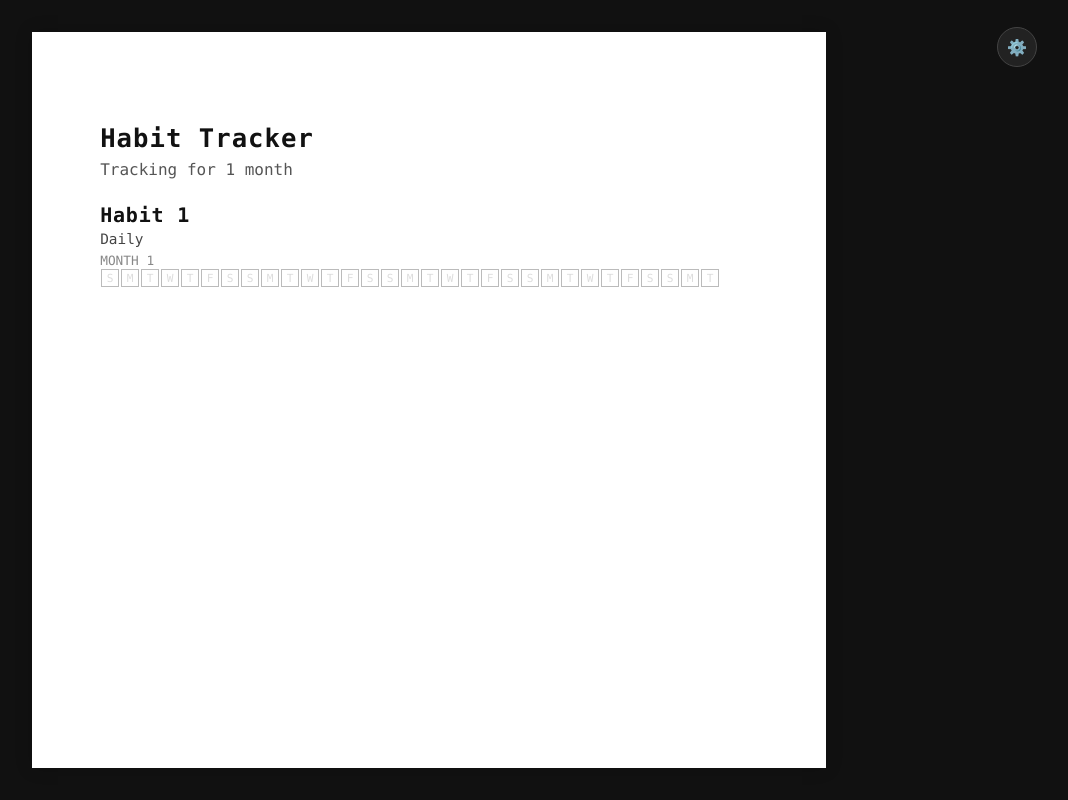
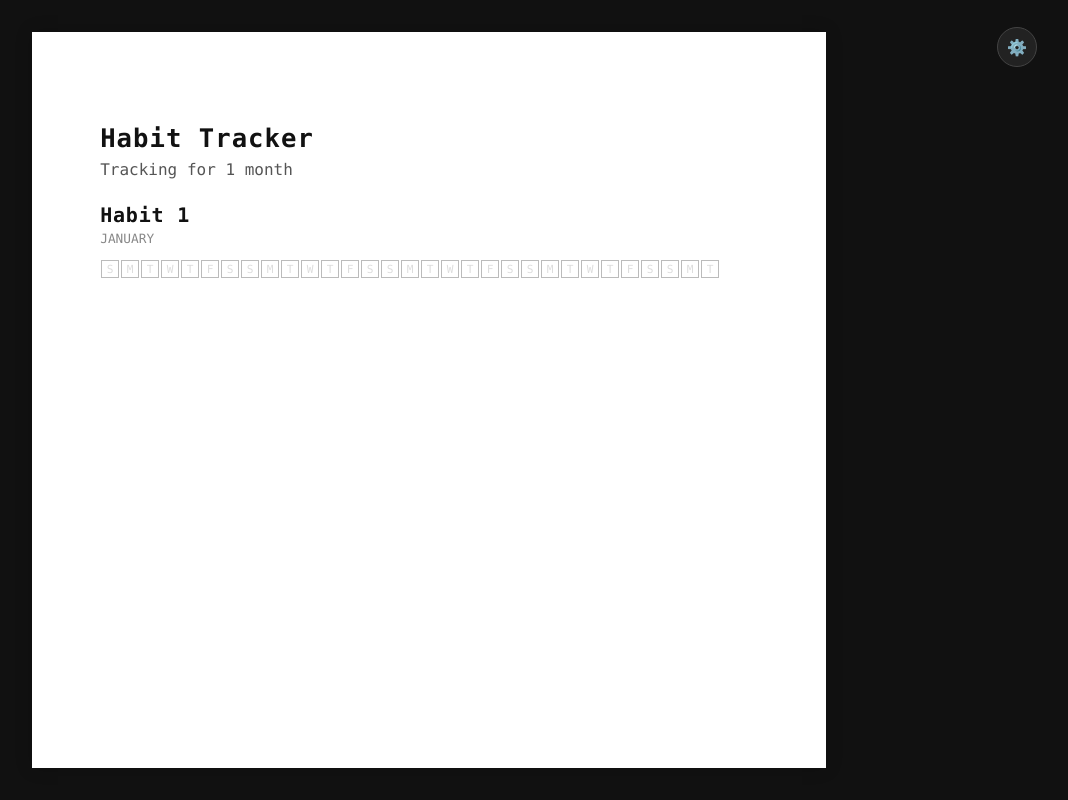
Before and after one commit to conorluddy/habit, a website: page docs/index.html in a window 1280 px wide. Shown: the whole page, without its empty margins (211-1279 px from the left). Drawn offline with Linux system fonts and the light colour scheme.

Commit message:
Month names for daily view. Needs a bunch more styling cleanups

```diff
--- a/docs/main.js
+++ b/docs/main.js
@@ -167,10 +167,33 @@ function renderTrackerTemplate(trackerConfig) {
     gridElem.className = uiConfig.gridClass;
     if (habit.frequency === "daily") {
       for (let m = 0; m < trackerConfig.months; m++) {
-        const monthLabelElem = document.createElement("div");
-        monthLabelElem.className = uiConfig.weekLabelClass;
-        monthLabelElem.textContent = `Month ${m + 1}`;
-        sectionElem.appendChild(monthLabelElem);
+        const monthFlexRow = document.createElement("div");
+        monthFlexRow.className = "month-flex-row";
+        if (!trackerConfig.hideMonthLabels) {
+          const monthLabelElem = document.createElement("div");
+          monthLabelElem.className = uiConfig.weekLabelClass;
+          const monthsList = [
+            "January",
+            "February",
+            "March",
+            "April",
+            "May",
+            "June",
+            "July",
+            "August",
+            "September",
+            "October",
+            "November",
+            "December"
+          ];
+          let startMonth = 0;
+          if (trackerConfig.monthStartCurrent) {
+            startMonth = (/* @__PURE__ */ new Date()).getMonth();
+          }
+          const monthIdx = (startMonth + m) % 12;
+          monthLabelElem.textContent = monthsList[monthIdx];
+          monthFlexRow.appendChild(monthLabelElem);
+        }
         const daysInMonth = uiConfig.defaultDaysInMonth;
         gridElem.style.gridTemplateColumns = `repeat(${daysInMonth}, ${uiConfig.cellSize})`;
         for (let d = 0; d < daysInMonth; d++) {
@@ -181,8 +204,9 @@ function renderTrackerTemplate(trackerConfig) {
           cellElem.textContent = DAYS_OF_WEEK[dayIdx][0];
           gridElem.appendChild(cellElem);
         }
-        sectionElem.appendChild(gridElem.cloneNode(true));
+        monthFlexRow.appendChild(gridElem.cloneNode(true));
         gridElem.innerHTML = "";
+        sectionElem.appendChild(monthFlexRow);
       }
     } else if (habit.frequency === "weekly") {
       const monthsRow = document.createElement("div");
--- a/docs/styles.css
+++ b/docs/styles.css
@@ -215,6 +215,7 @@ dialog[open] {
   gap: 0.8em;
   flex-direction: row-reverse;
   justify-content: flex-end;
+  flex-wrap: wrap;
 }
 .weekly-months-row {
   display: flex;
@@ -258,6 +259,7 @@ dialog[open] {
   font-size: 0.9em;
   color: #444;
   margin-bottom: 0.4em;
+  display: none;
 }
 .tracker-cell {
   border: 1px solid #bbb;
```
Also changed, not shown: src/tracker-render.ts (+30 -5 lines).
